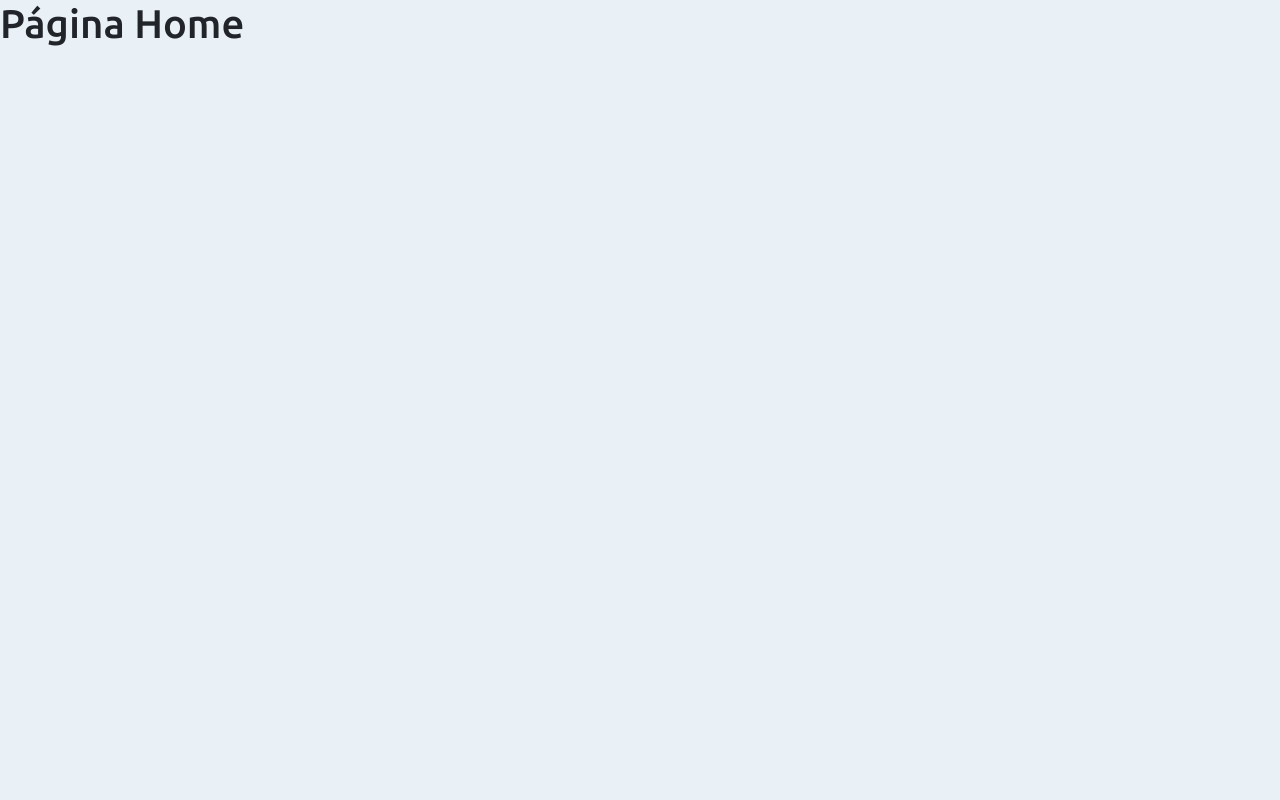
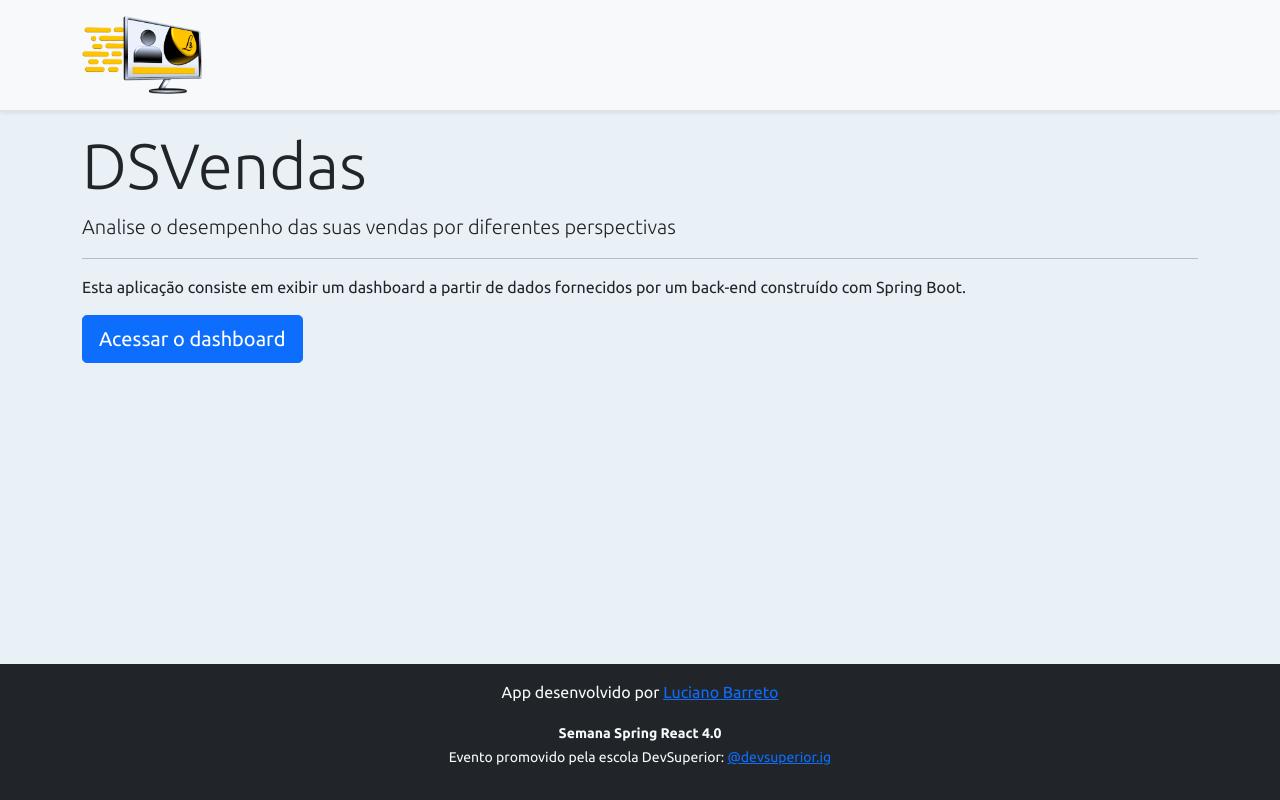
Before and after one commit to Lucianobarretto/dsVendas, a React (Create React App) app in the folder frontend/: page / in a window 1280 px wide. Built offline with nearby package versions, Linux system fonts and the light colour scheme.

Commit message:
Home, navigation

```diff
--- a/frontend/src/components/NavBar/index.tsx
+++ b/frontend/src/components/NavBar/index.tsx
@@ -1,11 +1,14 @@
 import Logo from 'assets/img/logo2.svg';
+import { Link } from 'react-router-dom';
 
 const NavBar = () => {
   return (
     <div className="d-flex flex-column flex-md-row align-items-center p-3 px-md-4 mb-3 bg-light border-bottom shadow-sm">
       <div className="container">
         <nav className="my-2 my-md-0 mr-md-3">
-          <img src={Logo} alt="Logotipo" width="120" />
+          <Link to="/">
+            <img src={Logo} alt="Logotipo" width="120" />
+          </Link>
         </nav>
       </div>
     </div>
--- a/frontend/src/pages/Home/index.tsx
+++ b/frontend/src/pages/Home/index.tsx
@@ -1,8 +1,29 @@
+import Footer from "components/Footer";
+import NavBar from "components/NavBar";
+import { Link } from "react-router-dom";
+
 const Home = () => {
   return (
-    <div>
-      <h1>Página Home</h1>
-    </div>
+    <>
+      <NavBar />
+      <div className="container">
+        <div className="jumbotron">
+          <h1 className="display-3">DSVendas</h1>
+          <p className="lead">
+            Analise o desempenho das suas vendas por diferentes perspectivas
+          </p>
+          <hr />
+          <p>
+            Esta aplicação consiste em exibir um dashboard a partir de dados
+            fornecidos por um back-end construído com Spring Boot.
+          </p>
+          <Link className="btn btn-primary btn-lg" to="/dashboard">
+            Acessar o dashboard
+          </Link>
+        </div>
+      </div>
+      <Footer />
+    </>
   );
 };
 
```
